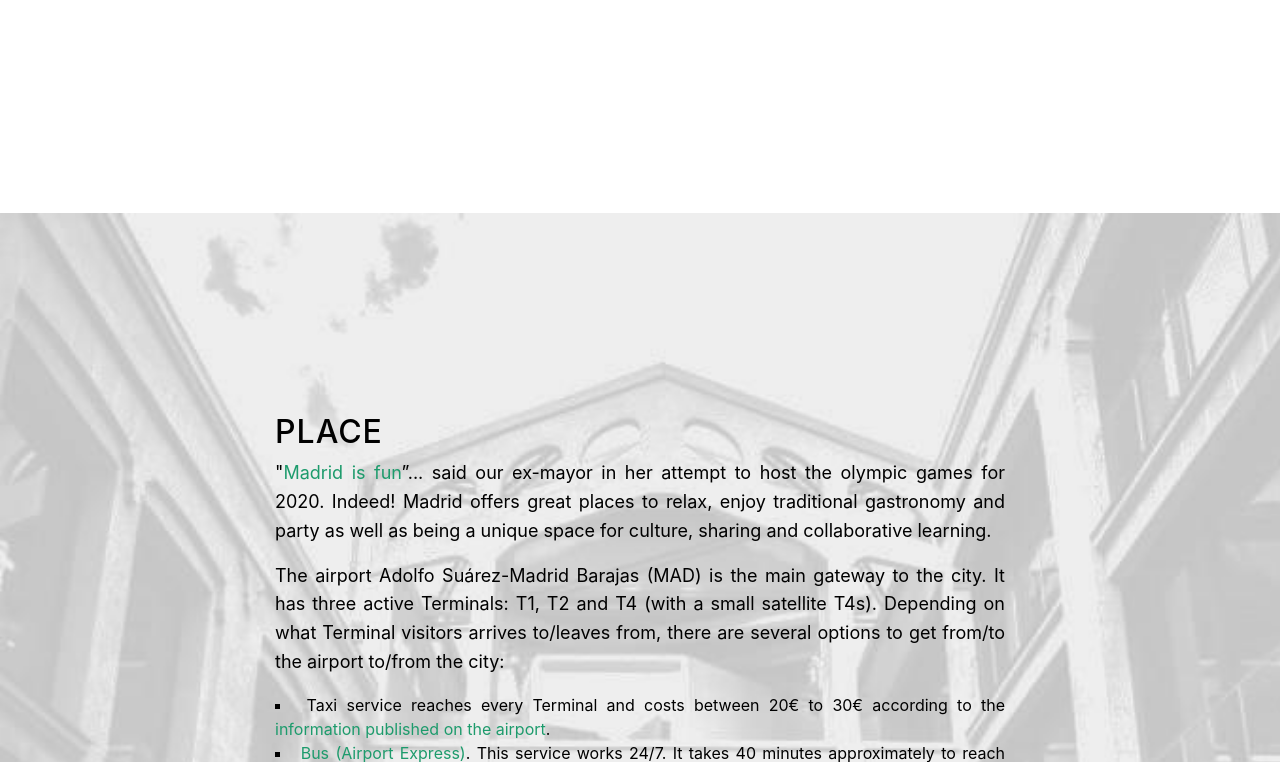
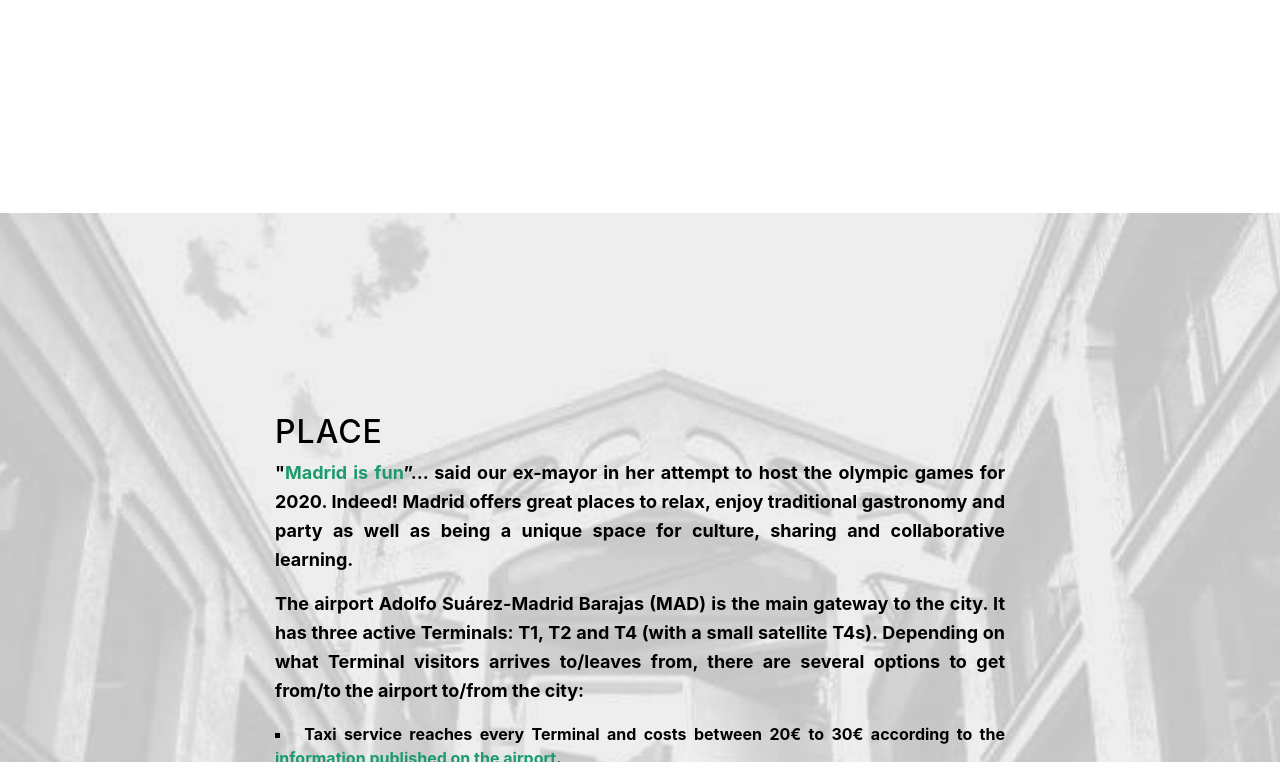
Before and after one commit to LaVerbenaElectronica/iclc2019, a website with bundled scripts: page ingles.html in a window 1280 px wide. Shown: the part 2038-2800 px from the top of the page. Built offline with nearby package versions, Linux system fonts and the light colour scheme.

Commit message:
Texto imagenes grises, clase li

```diff
--- a/css/grayscale.css
+++ b/css/grayscale.css
@@ -39,12 +39,17 @@ ul {
     padding: 0;
 }
 
+li {
+  margin-bottom: 10px;
+}
+
 .iclc-justify {
   text-align: justify;
 }
 
 .iclc-black {
   color: black;
+  font-weight: bold;
 }
 
 .iclc-black a {
```
Also changed, not shown: README.md.
